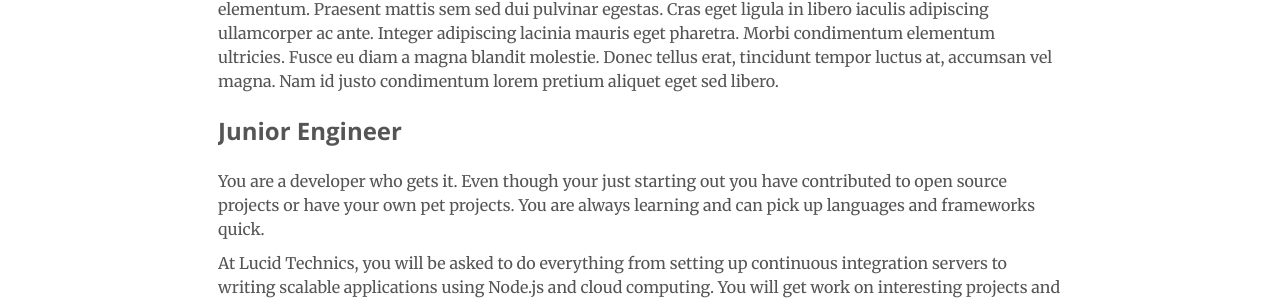
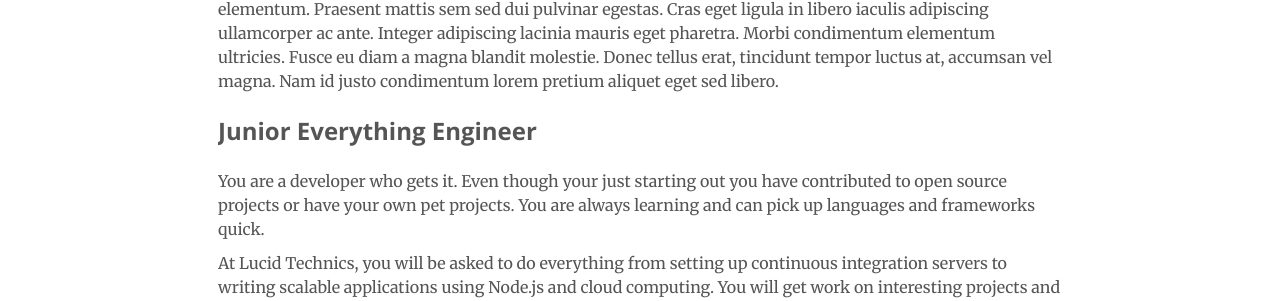
Before and after one commit to LucidTechnics/lucidtechnics.github.com, a Jekyll site: the page built from jobs.html, in a window 1280 px wide. Shown: the part 599-900 px from the top of the page. Built offline with Jekyll 4.4.1, drawn with Linux system fonts in a browser that asks for light colours; nearby versions of some CDN libraries.

Commit message:
Updated jobs.html

```diff
--- a/jobs.html
+++ b/jobs.html
@@ -25,7 +25,7 @@ permalink: /about/jobs/
       </p>
     </div>
     <div class="job">
-      <h1>Junior Engineer</h1>
+      <h1>Junior Everything Engineer</h1>
       <p>
         You are a developer who gets it.  Even though your just starting out you have contributed to open source projects or have your own pet projects.  You are always learning and can pick up languages and frameworks quick.
       </p>
```
